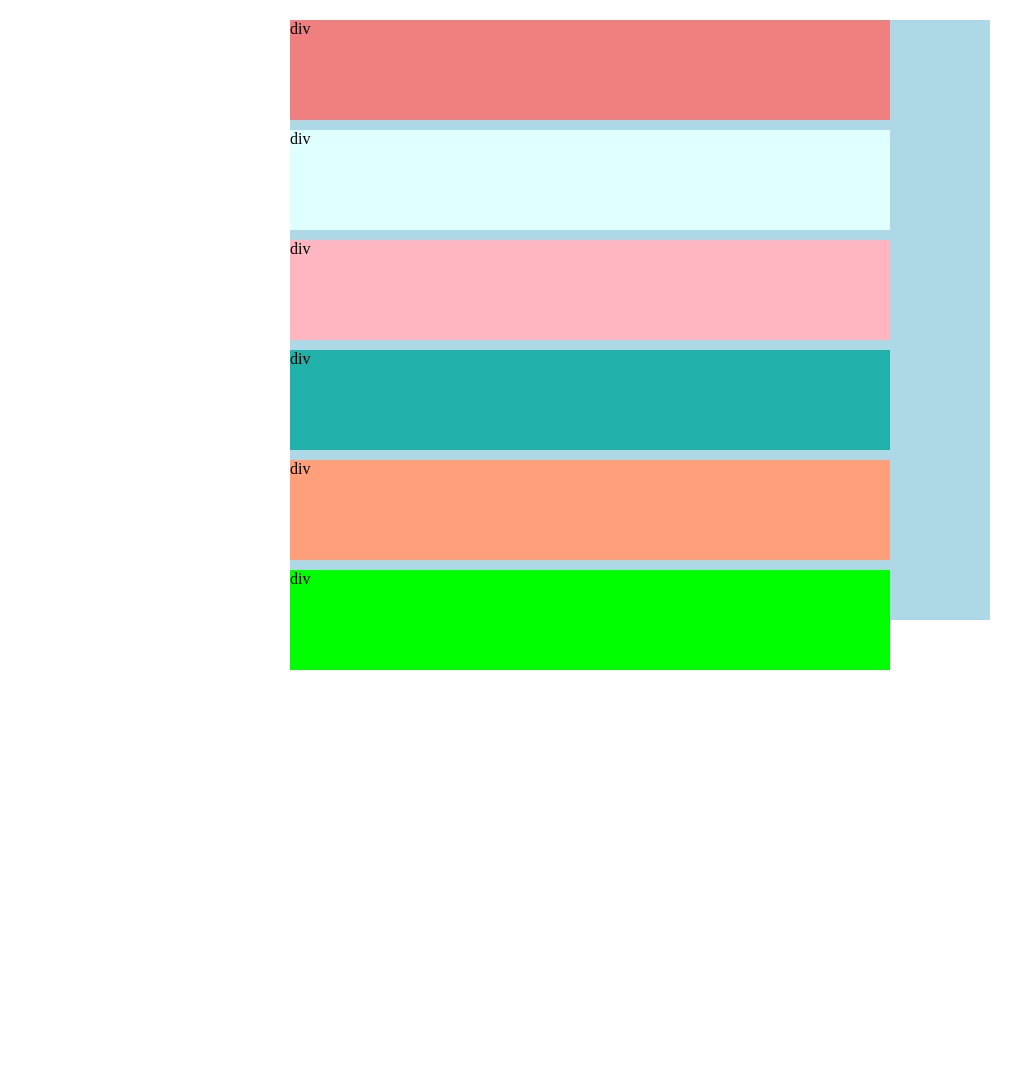
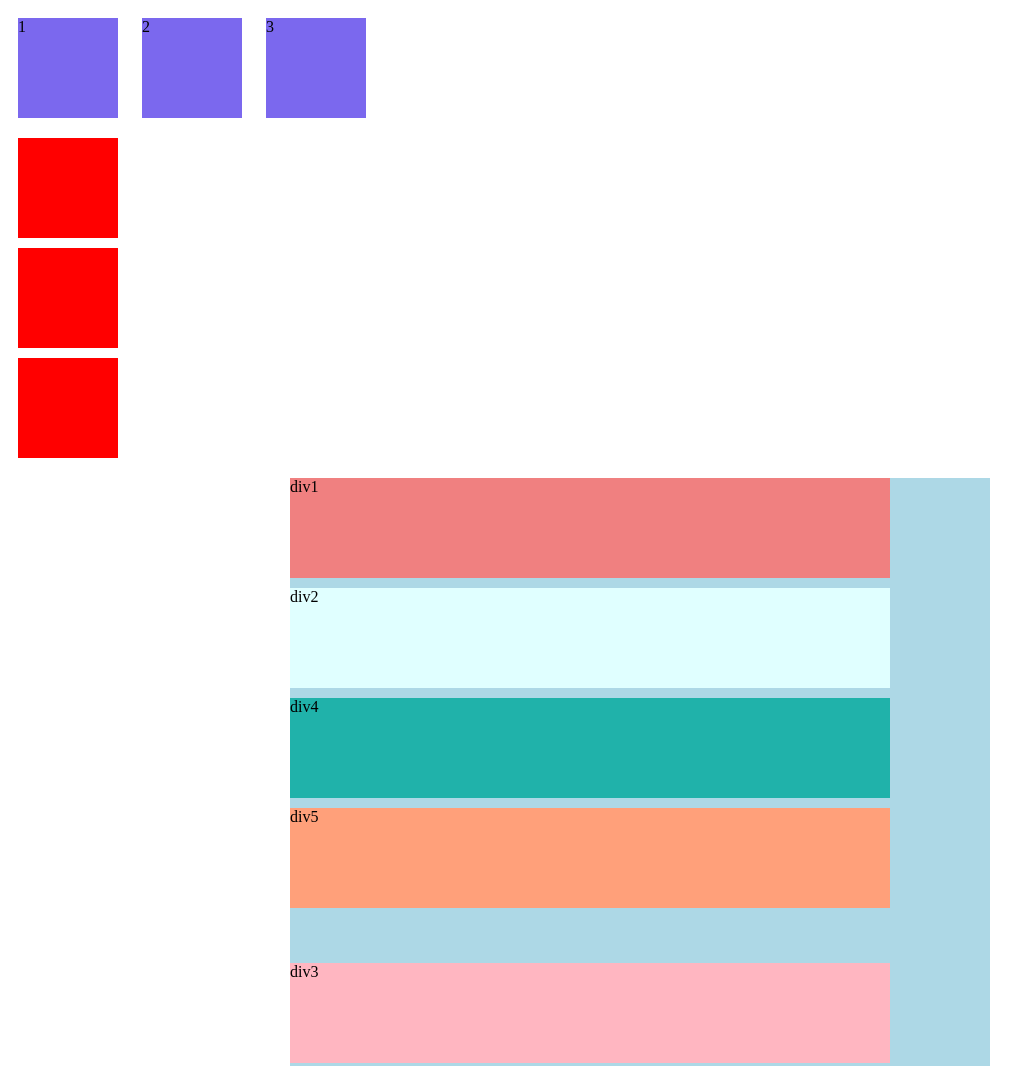
Before and after one commit to BababooieJoe/BababooieJoe.github.io, a plain HTML site: page 0308/index.html in a window 1280 px wide. Shown: the top 1066 px of the page, without its empty margins (0-1035 px from the left). Before the commit the page ends 800 px from the top, so only its background shows below. Drawn offline with Linux system fonts and the light colour scheme.

Commit message:
finished
finished

```diff
--- a/0308/index.html
+++ b/0308/index.html
@@ -15,6 +15,7 @@
             margin:20px;
             margin-left:auto;
             margin-right:auto;
+            position:relative;
 
         }
         #div1
@@ -23,6 +24,8 @@
             height:100px;
             background-color:lightcoral;
             margin-bottom:10px;
+            position:static;
+            bottom:0px;
         }
         #div2
         {
@@ -30,6 +33,7 @@
             height: 100px;
             background-color: lightcyan;
             margin-bottom: 10px;
+            position:static;
         }
         #div3
         {
@@ -37,6 +41,8 @@
             height: 100px;
             background-color: lightpink;
             margin-bottom: 10px;
+            position:absolute;
+            bottom:5px;
         }
         #div4
         {
@@ -44,6 +50,7 @@
             height: 100px;
             background-color: lightseagreen;
             margin-bottom: 10px;
+            position:sticky;
         }
         #div5
         {
@@ -51,6 +58,7 @@
             height: 100px;
             background-color: lightsalmon;
             margin-bottom: 10px;
+            position:absolute;
         }
         #div6
         {
@@ -58,6 +66,22 @@
             height: 100px;
             background-color: lime;
             margin-bottom: 10px;
+        }
+        .sp1
+        {
+            width:100px;
+            height:100px;
+            background-color:mediumslateblue;
+            margin:10px;
+            display:inline-block;
+        }
+        .dv1
+        {
+            width: 100px;
+            height: 100px;
+            background-color: red;
+            margin: 10px;
+            display:block;
         }
 
     </style>
@@ -70,14 +94,23 @@
 </head>
 
 <body>
+    <span class="sp1">1</span>
+    <span class="sp1">2</span>
+    <span class="sp1">3</span>
+
+    <div class="dv1"></div>
+    <div class="dv1"></div>
+    <div class="dv1"></div>
+
+
 
     <div id="main">
-        <div id="div1">div</div>
-        <div id="div2">div</div>
-        <div id="div3">div</div>
-        <div id="div4">div</div>
-        <div id="div5">div</div>
-        <div id="div6">div</div>
+        <div id="div1">div1</div>
+        <div id="div2">div2</div>
+        <div id="div3">div3</div>
+        <div id="div4">div4</div>
+        <div id="div5">div5</div>
+        <div id="div6">div6</div>
 
 
 
```
Also changed, not shown: HW6staticwebpage/MIS.png (renamed from HW5staticwebpage/MIS.png), HW6staticwebpage/OU.png (renamed from HW5staticwebpage/OU.png), HW6staticwebpage/index.html (renamed from HW5staticwebpage/index.html), HW6staticwebpage/price.jpg (renamed from HW5staticwebpage/price.jpg), 3 other files.
